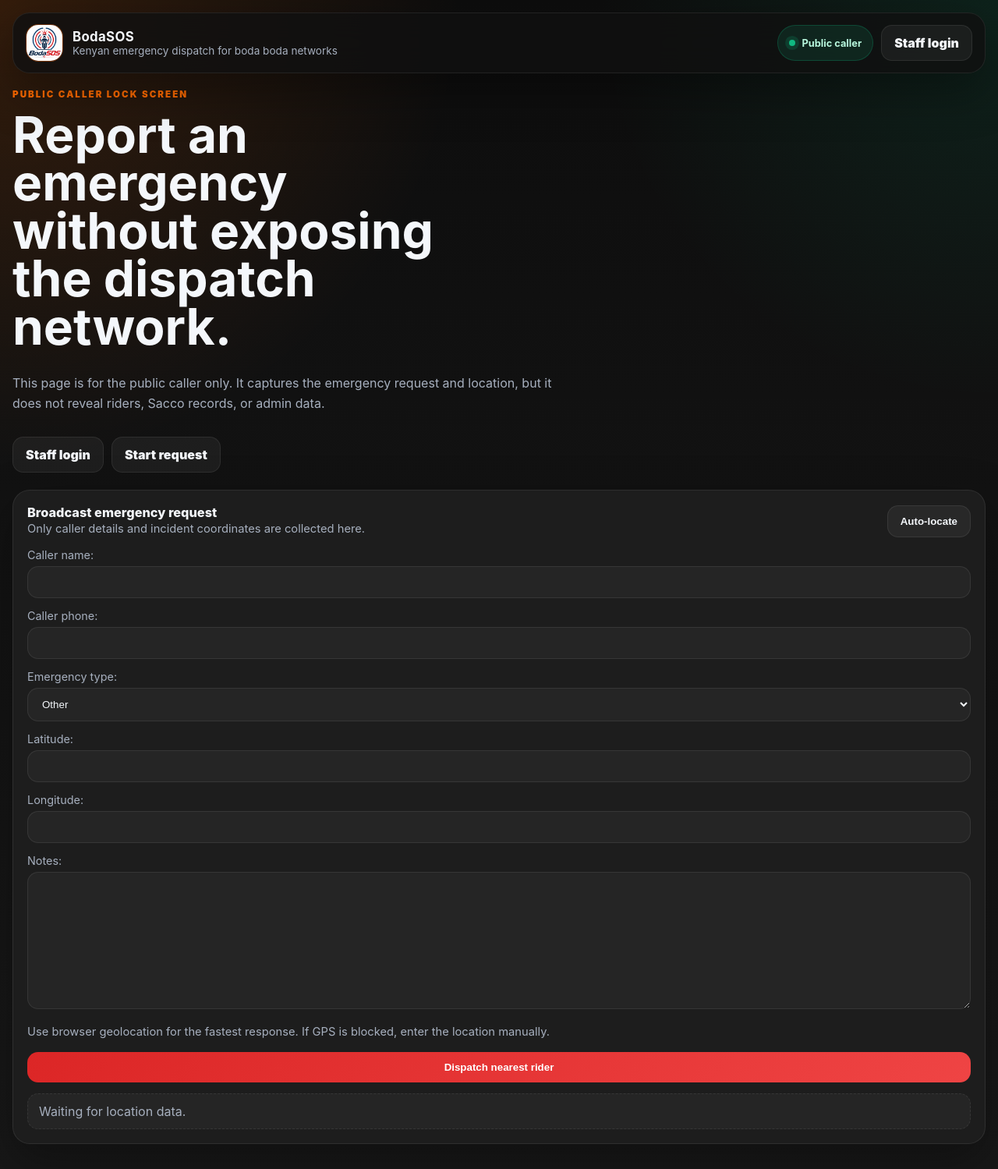
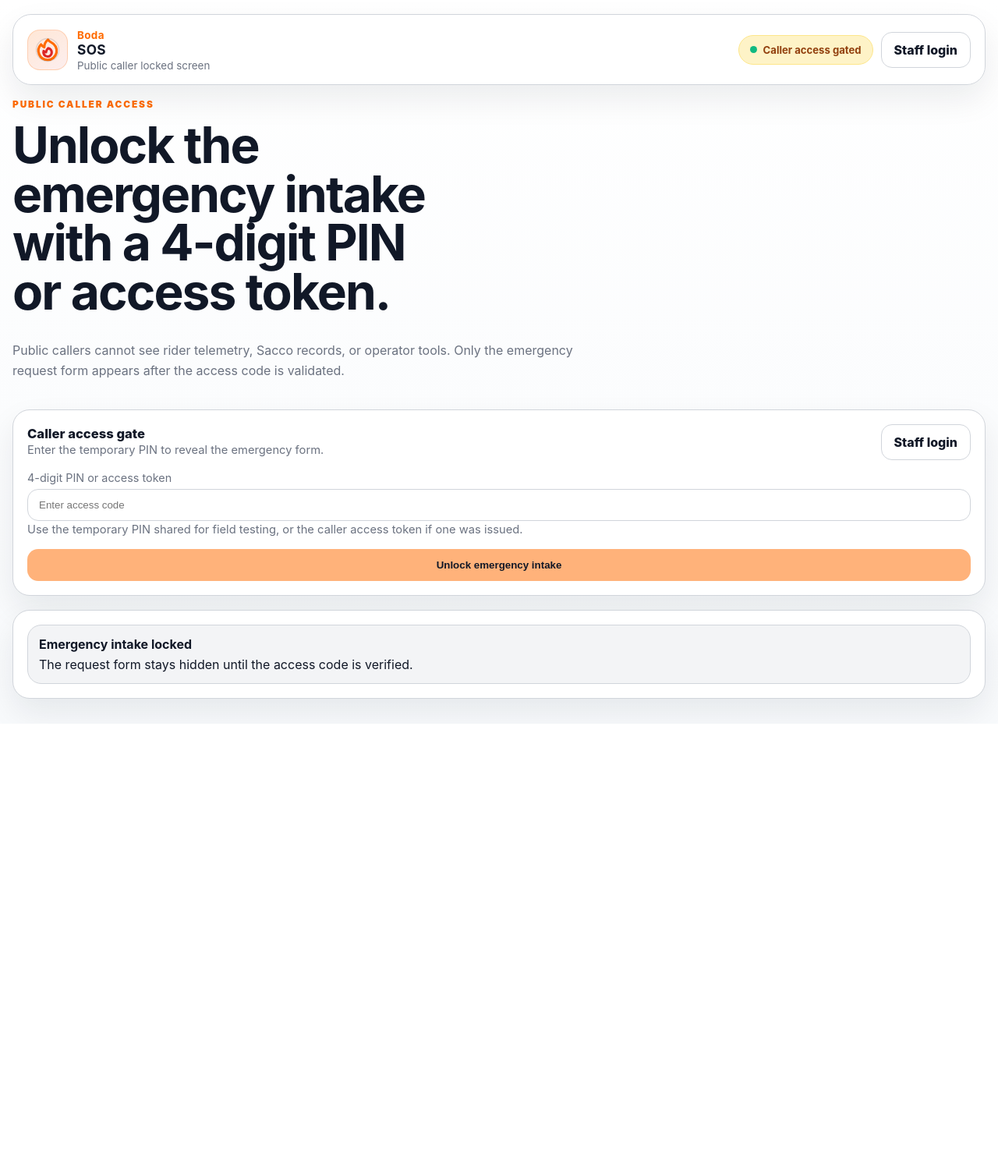
Before and after one commit to theo24-sys/BodaSOS, a Django app: page / in a window 1280 px wide. Shown: the whole page at 78% size. After the commit the page ends 925 px from the top, so only its background shows below. Run offline with Django 5.2, Linux system fonts and the light colour scheme.

Commit message:
Add light theme and caller PIN gate

```diff
--- a/dispatch/views.py
+++ b/dispatch/views.py
@@ -7,6 +7,7 @@ from django.contrib import messages
 from django.contrib.auth.models import Group
 from django.contrib.auth.models import User
 from django.contrib.auth.decorators import login_required
+from django.conf import settings
 from django.http import HttpResponse, JsonResponse
 from django.templatetags.static import static
 from django.urls import reverse
@@ -31,6 +32,8 @@ from .services import assign_nearest_rider, find_nearest_rider
 
 
 logger = logging.getLogger(__name__)
+PUBLIC_ACCESS_SESSION_KEY = "bodasos_public_access_granted"
+PUBLIC_ACCESS_SESSION_SECONDS = 120 * 60
 
 
 def _user_role(user) -> str:
@@ -61,6 +64,31 @@ def _base_public_context():
     }
 
 
+def _has_public_access(request) -> bool:
+    granted_at = request.session.get(PUBLIC_ACCESS_SESSION_KEY)
+    if not granted_at:
+        return False
+    return True
+
+
+def _grant_public_access(request) -> None:
+    request.session[PUBLIC_ACCESS_SESSION_KEY] = True
+    request.session.set_expiry(PUBLIC_ACCESS_SESSION_SECONDS)
+
+
+def _clear_public_access(request) -> None:
+    request.session.pop(PUBLIC_ACCESS_SESSION_KEY, None)
+
+
+def _valid_caller_secret(value: str) -> bool:
+    candidate = (value or "").strip()
+    if not candidate:
+        return False
+    if candidate == settings.PUBLIC_CALLER_TOKEN:
+        return True
+    return candidate == settings.PUBLIC_CALLER_PIN and candidate.isdigit() and len(candidate) == 4
+
+
 def _portal_context(request):
     role = _user_role(request.user)
     rider = getattr(request.user, "rider_profile", None)
@@ -88,7 +116,26 @@ def _home_context():
 def home(request):
     if request.user.is_authenticated:
         return redirect("portal")
-    return render(request, "dispatch/home.html", _home_context() | _base_public_context())
+    if request.method == "POST":
+        access_value = request.POST.get("access_code", "")
+        if _valid_caller_secret(access_value):
+            _grant_public_access(request)
+            messages.success(request, "Public access unlocked for emergency intake.")
+            return redirect("home")
+        messages.error(request, "Invalid PIN or access token.")
+    caller_access_granted = _has_public_access(request)
+    if not caller_access_granted:
+        _clear_public_access(request)
+    return render(
+        request,
+        "dispatch/home.html",
+        _home_context()
+        | _base_public_context()
+        | {
+            "caller_access_granted": caller_access_granted,
+            "caller_gate_label": "4-digit PIN or access token",
+        },
+    )
 
 
 @login_required
@@ -204,6 +251,9 @@ def rider_verify_phone(request):
 
 @require_http_methods(["GET", "POST"])
 def emergency_request_create(request):
+    if not _has_public_access(request):
+        messages.error(request, "Enter the public access PIN before submitting an emergency request.")
+        return redirect("home")
     if request.method == "POST":
         form = EmergencyRequestForm(request.POST)
         if form.is_valid():
--- a/salamanoda/settings.py
+++ b/salamanoda/settings.py
@@ -15,6 +15,8 @@ AFRICASTALKING_USERNAME = os.getenv("AFRICASTALKING_USERNAME", "")
 AFRICASTALKING_API_KEY = os.getenv("AFRICASTALKING_API_KEY", "")
 AFRICASTALKING_SENDER_ID = os.getenv("AFRICASTALKING_SENDER_ID", "")
 AFRICASTALKING_SANDBOX = os.getenv("AFRICASTALKING_SANDBOX", "true").lower() != "false"
+PUBLIC_CALLER_PIN = os.getenv("PUBLIC_CALLER_PIN", "2468").strip()
+PUBLIC_CALLER_TOKEN = os.getenv("PUBLIC_CALLER_TOKEN", "").strip()
 
 INSTALLED_APPS = [
     "django.contrib.admin",
--- a/templates/dispatch/base.html
+++ b/templates/dispatch/base.html
@@ -5,216 +5,201 @@
     <meta name="viewport" content="width=device-width, initial-scale=1, viewport-fit=cover">
     <meta name="theme-color" content="#FF6B00">
     <meta name="apple-mobile-web-app-capable" content="yes">
-    <meta name="apple-mobile-web-app-status-bar-style" content="black-translucent">
+    <meta name="apple-mobile-web-app-status-bar-style" content="default">
     <title>{% block title %}BodaSOS{% endblock %}</title>
     {% load static %}
     <link rel="manifest" href="{% url 'web_manifest' %}">
     <link rel="icon" type="image/png" href="{% static 'dispatch/bodasos-icon.png' %}">
-    <link rel="apple-touch-icon" href="{% static 'dispatch/bodasos-icon.png' %}">
     <style>
       :root {
-        color-scheme: dark;
-        --bg: #121212;
-        --bg-soft: #1a1a1a;
-        --panel: rgba(30, 30, 30, 0.94);
-        --panel-strong: #1f1f1f;
-        --text: #f4f7fb;
-        --muted: #a7b0bf;
-        --border: rgba(255, 255, 255, 0.08);
+        color-scheme: light;
+        --bg: #ffffff;
+        --surface: #f3f4f6;
+        --card: #ffffff;
+        --text: #111827;
+        --muted: #6b7280;
+        --border: #d1d5db;
         --accent: #ff6b00;
         --danger: #dc2626;
         --success: #10b981;
-        --shadow: 0 22px 60px rgba(0, 0, 0, 0.34);
+        --shadow: 0 18px 40px rgba(15, 23, 42, 0.08);
       }
 
       * { box-sizing: border-box; }
-
       html { scroll-behavior: smooth; }
-
       body {
         margin: 0;
+        min-height: 100vh;
         font-family: Inter, system-ui, -apple-system, BlinkMacSystemFont, "Segoe UI", sans-serif;
-        background:
-          radial-gradient(circle at top left, rgba(255, 107, 0, 0.16), transparent 30%),
-          radial-gradient(circle at top right, rgba(16, 185, 129, 0.12), transparent 26%),
-          linear-gradient(180deg, #0d0d0d 0%, #121212 42%, #181818 100%);
+        background: linear-gradient(180deg, #ffffff 0%, #f8fafc 100%);
         color: var(--text);
-        min-height: 100vh;
       }
-
-      a { color: inherit; }
-
-      img { max-width: 100%; display: block; }
-
+      a { color: inherit; text-decoration: none; }
       .shell {
-        max-width: 1280px;
+        max-width: 1320px;
         margin: 0 auto;
-        padding: 20px 16px 32px;
+        padding: 18px 16px 32px;
       }
-
       .topbar {
-        position: sticky;
-        top: 0;
-        z-index: 30;
         display: flex;
         justify-content: space-between;
         align-items: center;
-        gap: 14px;
-        padding: 14px 16px;
-        margin: -4px 0 20px;
-        background: rgba(17, 17, 17, 0.82);
+        gap: 16px;
+        padding: 16px 18px;
+        margin-bottom: 18px;
+        background: rgba(255, 255, 255, 0.92);
         border: 1px solid var(--border);
-        border-radius: 22px;
-        backdrop-filter: blur(18px);
+        border-radius: 24px;
         box-shadow: var(--shadow);
+        backdrop-filter: blur(10px);
       }
-
       .brand {
         display: flex;
         align-items: center;
         gap: 12px;
         min-width: 0;
       }
-
       .brand-badge {
-        width: 48px;
-        height: 48px;
+        width: 52px;
+        height: 52px;
         border-radius: 16px;
-        background: linear-gradient(160deg, rgba(255, 107, 0, 0.22), rgba(220, 38, 38, 0.12));
-        border: 1px solid rgba(255, 107, 0, 0.28);
+        background: linear-gradient(145deg, rgba(255, 107, 0, 0.16), rgba(220, 38, 38, 0.08));
+        border: 1px solid rgba(255, 107, 0, 0.22);
         display: grid;
         place-items: center;
         flex: 0 0 auto;
-        overflow: hidden;
       }
-
-      .brand-badge img {
-        width: 100%;
-        height: 100%;
-        object-fit: cover;
-      }
-
-      .brand-copy {
-        min-width: 0;
-      }
-
+      .brand-badge svg { width: 34px; height: 34px; }
       .brand-copy strong {
         display: block;
-        font-size: 1.05rem;
+        font-size: 1.08rem;
         letter-spacing: 0.02em;
       }
-
       .brand-copy span {
         display: block;
         color: var(--muted);
-        font-size: 0.85rem;
+        font-size: 0.84rem;
+        margin-top: 2px;
       }
-
+      .inline-actions {
+        display: flex;
+        flex-wrap: wrap;
+        align-items: center;
+        justify-content: flex-end;
+        gap: 10px;
+      }
       .status-pill {
         display: inline-flex;
         align-items: center;
         gap: 8px;
         padding: 10px 14px;
         border-radius: 999px;
-        background: rgba(16, 185, 129, 0.12);
-        border: 1px solid rgba(16, 185, 129, 0.24);
-        color: #b7f7dd;
-        font-size: 0.8rem;
+        background: #fef3c7;
+        border: 1px solid #fde68a;
+        color: #92400e;
         font-weight: 700;
+        font-size: 0.82rem;
         white-space: nowrap;
       }
-
       .status-dot {
-        width: 8px;
-        height: 8px;
+        width: 9px;
+        height: 9px;
         border-radius: 999px;
         background: var(--success);
-        box-shadow: 0 0 0 5px rgba(16, 185, 129, 0.16);
       }
-
-      .install-button {
+      .button,
+      button,
+      input[type="submit"] {
         display: inline-flex;
         align-items: center;
         justify-content: center;
         gap: 8px;
-        padding: 11px 14px;
-        border-radius: 999px;
-        border: 1px solid rgba(255, 107, 0, 0.28);
-        background: linear-gradient(135deg, rgba(255, 107, 0, 0.95), rgba(255, 122, 24, 0.9));
-        color: #fff;
+        border: 1px solid transparent;
+        border-radius: 14px;
+        padding: 12px 16px;
+        background: #ffb27a;
+        color: #111827;
         font-weight: 800;
         cursor: pointer;
       }
-
+      .button.secondary {
+        background: #ffffff;
+        border-color: var(--border);
+        color: var(--text);
+      }
+      .button.danger,
+      button.danger,
+      input[type="submit"].danger {
+        background: var(--danger);
+        color: #ffffff;
+      }
+      .install-button {
+        background: var(--accent);
+        color: #ffffff;
+        border-color: rgba(0,0,0,0.04);
+      }
       .install-button[hidden] { display: none !important; }
-
+      .install-banner {
+        display: none;
+        margin-bottom: 18px;
+        padding: 14px 16px;
+        border-radius: 18px;
+        background: #fff7ed;
+        border: 1px solid #fed7aa;
+        color: #9a3412;
+      }
+      .install-banner strong { display: block; margin-bottom: 4px; }
       .messages {
         list-style: none;
         padding: 0;
-        margin: 0 0 18px;
+        margin: 0 0 16px;
         display: grid;
         gap: 10px;
       }
-
       .messages li {
         padding: 12px 14px;
         border-radius: 16px;
-        background: rgba(16, 185, 129, 0.12);
-        border: 1px solid rgba(16, 185, 129, 0.24);
-        color: #dcfff1;
+        background: #ecfdf5;
+        border: 1px solid #a7f3d0;
+        color: #065f46;
       }
-
       .hero {
         display: grid;
         gap: 14px;
-        margin-bottom: 22px;
+        margin-bottom: 20px;
       }
-
       .eyebrow {
         color: var(--accent);
         text-transform: uppercase;
-        letter-spacing: 0.18em;
-        font-size: 0.72rem;
+        letter-spacing: 0.16em;
+        font-size: 0.74rem;
         font-weight: 900;
       }
-
       h1 {
         margin: 0;
-        font-size: clamp(2.1rem, 5vw, 4.4rem);
-        line-height: 0.96;
+        font-size: clamp(2rem, 5vw, 4.2rem);
+        line-height: 0.98;
+        letter-spacing: -0.03em;
         max-width: 13ch;
       }
-
       .subhead {
-        max-width: 70ch;
+        max-width: 74ch;
         color: var(--muted);
         font-size: 1rem;
-        line-height: 1.6;
+        line-height: 1.65;
       }
-
       .dashboard-grid {
         display: grid;
         grid-template-columns: repeat(12, minmax(0, 1fr));
         gap: 18px;
       }
-
       .card {
-        background: var(--panel);
+        background: var(--card);
         border: 1px solid var(--border);
         border-radius: 22px;
         padding: 18px;
         box-shadow: var(--shadow);
-        backdrop-filter: blur(16px);
       }
-
-      .card h2, .card h3 { margin-top: 0; }
-
-      .panel-title {
-        margin: 0;
-        font-size: 1.02rem;
-        font-weight: 800;
-      }
-
       .panel-head {
         display: flex;
         justify-content: space-between;
@@ -222,228 +207,110 @@
         gap: 12px;
         margin-bottom: 14px;
       }
-
-      .panel-lead {
-        color: var(--muted);
-        font-size: 0.92rem;
-        line-height: 1.5;
-      }
-
+      .panel-title { margin: 0; font-size: 1.04rem; font-weight: 800; }
+      .panel-lead { color: var(--muted); font-size: 0.92rem; line-height: 1.5; }
       .stat-grid {
         display: grid;
         grid-template-columns: repeat(4, minmax(0, 1fr));
         gap: 12px;
       }
-
       .stat {
-        background: rgba(255, 255, 255, 0.03);
+        background: var(--surface);
         border: 1px solid var(--border);
         border-radius: 18px;
         padding: 14px;
       }
-
-      .stat strong {
-        display: block;
-        font-size: 1.45rem;
-        line-height: 1;
-        margin-bottom: 6px;
-      }
-
+      .stat strong { display: block; font-size: 1.35rem; line-height: 1; margin-bottom: 6px; }
       .stat span {
         color: var(--muted);
-        font-size: 0.85rem;
+        font-size: 0.76rem;
         text-transform: uppercase;
         letter-spacing: 0.08em;
       }
-
-      .button,
-      button,
-      input[type="submit"] {
-        display: inline-flex;
-        align-items: center;
-        justify-content: center;
-        gap: 8px;
-        border: 0;
-        border-radius: 14px;
-        padding: 12px 16px;
-        background: linear-gradient(135deg, var(--accent), #ff7a18);
-        color: #10131a;
-        font-weight: 900;
-        text-decoration: none;
-        cursor: pointer;
-      }
-
-      .button.secondary {
-        background: rgba(255, 255, 255, 0.05);
-        color: var(--text);
-        border: 1px solid var(--border);
-      }
-
-      .button.danger,
-      button.danger,
-      input[type="submit"].danger {
-        background: linear-gradient(135deg, var(--danger), #ef4444);
-        color: #fff;
-      }
-
-      label {
-        display: block;
-        margin: 10px 0 6px;
-        color: var(--muted);
-        font-size: 0.9rem;
-      }
-
-      input,
-      select,
-      textarea {
+      label { display: block; margin: 10px 0 6px; color: var(--muted); font-size: 0.9rem; }
+      input, select, textarea {
         width: 100%;
         padding: 12px 14px;
         border-radius: 14px;
         border: 1px solid var(--border);
-        background: rgba(255, 255, 255, 0.04);
+        background: #ffffff;
         color: var(--text);
       }
-
-      input::placeholder,
-      textarea::placeholder {
-        color: #7f8897;
+      textarea { min-height: 110px; resize: vertical; }
+      input:focus, select:focus, textarea:focus {
+        outline: none;
+        border-color: rgba(255, 107, 0, 0.7);
+        box-shadow: 0 0 0 3px rgba(255, 107, 0, 0.12);
       }
-
-      textarea {
-        min-height: 110px;
-        resize: vertical;
-      }
-
-      input:focus,
-      select:focus,
-      textarea:focus {
-        outline: none;
-        border-color: rgba(255, 107, 0, 0.72);
-        box-shadow: 0 0 0 3px rgba(255, 107, 0, 0.16);
-      }
-
-      .hint {
-        color: var(--muted);
-        font-size: 0.92rem;
-        line-height: 1.5;
-      }
-
+      .hint { color: var(--muted); font-size: 0.92rem; line-height: 1.5; }
       .split-output {
         margin-top: 14px;
         padding: 12px 14px;
         border-radius: 14px;
-        background: rgba(255, 255, 255, 0.04);
+        background: #f9fafb;
         border: 1px dashed var(--border);
         color: var(--muted);
       }
-
       .map-shell {
         min-height: 420px;
         border-radius: 18px;
         overflow: hidden;
-        background: #0a0f17;
+        background: #f8fafc;
         border: 1px solid var(--border);
       }
-
-      table {
-        width: 100%;
-        border-collapse: collapse;
-      }
-
-      th,
-      td {
-        text-align: left;
-        padding: 12px 10px;
-        border-bottom: 1px solid var(--border);
-        vertical-align: top;
-      }
-
+      table { width: 100%; border-collapse: collapse; }
+      th, td { text-align: left; padding: 12px 10px; border-bottom: 1px solid var(--border); vertical-align: top; }
       th {
         color: var(--muted);
-        font-size: 0.75rem;
+        font-size: 0.74rem;
         text-transform: uppercase;
         letter-spacing: 0.09em;
       }
-
       .badge {
         padding: 6px 10px;
         border-radius: 999px;
-        background: rgba(255, 255, 255, 0.08);
+        background: #f3f4f6;
         display: inline-block;
         white-space: nowrap;
       }
-
-      .badge.success {
-        background: rgba(16, 185, 129, 0.12);
-        color: #9ff0cf;
+      .badge.success { background: #ecfdf5; color: #047857; }
+      .badge.warning { background: #fff7ed; color: #c2410c; }
+      .badge.danger { background: #fef2f2; color: #b91c1c; }
+      .surface {
+        background: var(--surface);
+        border: 1px solid var(--border);
+        border-radius: 18px;
+        padding: 14px;
       }
-
-      .badge.warning {
-        background: rgba(255, 107, 0, 0.12);
-        color: #ffd0b0;
-      }
-
-      .badge.danger {
-        background: rgba(220, 38, 38, 0.12);
-        color: #ffb2b2;
-      }
-
       .col-12 { grid-column: span 12; }
       .col-8 { grid-column: span 8; }
       .col-6 { grid-column: span 6; }
       .col-5 { grid-column: span 5; }
       .col-4 { grid-column: span 4; }
-
+      .col-3 { grid-column: span 3; }
       .stack-form p { margin: 0 0 14px; }
-
-      .inline-actions {
-        display: flex;
-        flex-wrap: wrap;
-        gap: 10px;
+      .inline-actions { display: flex; flex-wrap: wrap; gap: 10px; }
+      .mobile-only { display: none; }
+      .portal-shell {
+        border: 1px solid var(--border);
+        border-radius: 22px;
+        background: #ffffff;
+        box-shadow: var(--shadow);
       }
-
-      .mobile-only {
-        display: none;
-      }
-
-      .surface {
-        background: rgba(255, 255, 255, 0.03);
-        border: 1px solid var(--border);
-        border-radius: 18px;
-        padding: 14px;
-      }
-
-      .install-banner {
-        display: none;
-        margin: 0 0 18px;
-        padding: 14px 16px;
-        border-radius: 18px;
-        background: rgba(255, 107, 0, 0.1);
-        border: 1px solid rgba(255, 107, 0, 0.22);
-        color: #ffd7be;
-      }
-
-      .install-banner strong {
-        display: block;
-        margin-bottom: 4px;
-      }
-
       @media (max-width: 980px) {
+        .topbar { flex-direction: column; align-items: flex-start; }
         .dashboard-grid { grid-template-columns: 1fr; }
-        .col-12, .col-8, .col-6, .col-5, .col-4 { grid-column: span 12; }
+        .col-12, .col-8, .col-6, .col-5, .col-4, .col-3 { grid-column: span 12; }
         .stat-grid { grid-template-columns: repeat(2, minmax(0, 1fr)); }
-        .topbar { align-items: flex-start; flex-direction: column; }
         .map-shell { min-height: 320px; }
       }
-
       @media (max-width: 720px) {
-        .shell { padding: 14px 12px 28px; }
+        .shell { padding: 12px 12px 24px; }
         .stat-grid { grid-template-columns: 1fr 1fr; }
         .panel-head { flex-direction: column; align-items: flex-start; }
         .button, button, input[type="submit"] { width: 100%; }
         .mobile-only { display: inline-flex; }
       }
-
       @media (prefers-reduced-motion: reduce) {
         html { scroll-behavior: auto; }
       }
@@ -454,22 +321,25 @@
       <header class="topbar">
         <div class="brand">
           <div class="brand-badge" aria-hidden="true">
-            <img src="{% static 'dispatch/bodasos-icon.png' %}" alt="BodaSOS logo">
+            <svg viewBox="0 0 24 24" fill="none" xmlns="http://www.w3.org/2000/svg" role="img" aria-label="BodaSOS">
+              <path d="M15.362 5.214A8.252 8.252 0 0 1 12 21a8.25 8.25 0 0 1-5.962-13.953A8.287 8.287 0 0 0 9 9.601a8.983 8.983 0 0 1 3.361-6.867 8.21 8.21 0 0 0 3 2.48Z" stroke="#FF6B00" stroke-width="2.25" stroke-linecap="round" stroke-linejoin="round"/>
+              <path d="M12 18a3.75 3.75 0 0 0 .495-7.467 5.99 5.99 0 0 0-1.925 3.546 5.974 5.974 0 0 1-2.133-1A3.75 3.75 0 0 0 12 18Z" stroke="#DC2626" stroke-width="2.25" stroke-linecap="round" stroke-linejoin="round"/>
+              <circle cx="12" cy="12" r="10.25" stroke="#111827" stroke-opacity="0.12"/>
+            </svg>
           </div>
           <div class="brand-copy">
-            <strong>BodaSOS</strong>
-            <span>Kenyan emergency dispatch for boda boda networks</span>
+            <strong><span style="color:#FF6B00">Boda</span>SOS</strong>
+            <span>{% if request.user.is_authenticated %}{{ request.user.get_username }}{% else %}Public caller locked screen{% endif %}</span>
           </div>
         </div>
         <div class="inline-actions">
-          <span class="status-pill"><span class="status-dot"></span>{% if request.user.is_authenticated %}{{ request.user.get_username }}{% else %}Public caller{% endif %}</span>
+          <span class="status-pill"><span class="status-dot"></span>{% if request.user.is_authenticated %}{{ request.user.get_username }}{% else %}Caller access gated{% endif %}</span>
           {% if request.user.is_authenticated %}
             <a class="button secondary" href="{% url 'portal' %}">Portal</a>
             <a class="button secondary" href="{% url 'logout' %}">Logout</a>
           {% else %}
             <a class="button secondary" href="{% url 'login' %}">Staff login</a>
           {% endif %}
-          <button type="button" class="install-button" id="install-app-btn" hidden>Install app</button>
         </div>
       </header>
 
--- a/templates/dispatch/home.html
+++ b/templates/dispatch/home.html
@@ -1,24 +1,46 @@
 {% extends "dispatch/base.html" %}
-{% block title %}BodaSOS | Public Emergency Entry{% endblock %}
+{% block title %}BodaSOS | Public Emergency Intake{% endblock %}
 {% block content %}
 <section class="hero">
-  <div class="eyebrow">Public caller lock screen</div>
-  <h1>Report an emergency without exposing the dispatch network.</h1>
+  <div class="eyebrow">Public caller access</div>
+  <h1>Unlock the emergency intake with a 4-digit PIN or access token.</h1>
   <p class="subhead">
-    This page is for the public caller only. It captures the emergency request and location, but it does not reveal riders, Sacco records, or admin data.
+    Public callers cannot see rider telemetry, Sacco records, or operator tools. Only the emergency request form appears after the access code is validated.
   </p>
-  <div class="inline-actions">
-    <a class="button secondary" href="{% url 'login' %}">Staff login</a>
-    <a class="button secondary" href="#emergency-core">Start request</a>
-  </div>
 </section>
 
 <div class="dashboard-grid">
+  <div class="card col-12">
+    <div class="panel-head">
+      <div>
+        <h2 class="panel-title">Caller access gate</h2>
+        <div class="panel-lead">Enter the temporary PIN to reveal the emergency form.</div>
+      </div>
+      <a class="button secondary" href="{% url 'login' %}">Staff login</a>
+    </div>
+
+    <form method="post" class="stack-form" autocomplete="off">
+      {% csrf_token %}
+      <label for="id_access_code">4-digit PIN or access token</label>
+      <input
+        id="id_access_code"
+        name="access_code"
+        inputmode="numeric"
+        autocomplete="one-time-code"
+        placeholder="Enter access code"
+        maxlength="64"
+      >
+      <p class="hint">Use the temporary PIN shared for field testing, or the caller access token if one was issued.</p>
+      <input type="submit" value="Unlock emergency intake">
+    </form>
+  </div>
+
+  {% if caller_access_granted %}
     <div class="card col-12" id="emergency-core">
       <div class="panel-head">
         <div>
           <h2 class="panel-title">Broadcast emergency request</h2>
-        <div class="panel-lead">Only caller details and incident coordinates are collected here.</div>
+          <div class="panel-lead">Only patient geolocation and triage details are collected here.</div>
         </div>
         <button class="button secondary" type="button" id="use-location-btn">Auto-locate</button>
       </div>
@@ -30,8 +52,17 @@
       </form>
       <div class="split-output" id="location-output">Waiting for location data.</div>
     </div>
+  {% else %}
+    <div class="card col-12">
+      <div class="surface">
+        <strong style="display:block; margin-bottom:6px;">Emergency intake locked</strong>
+        The request form stays hidden until the access code is verified.
+      </div>
+    </div>
+  {% endif %}
 </div>
 
+{% if caller_access_granted %}
 <script>
   const output = document.getElementById('location-output');
   const latField = document.getElementById('id_latitude');
@@ -63,4 +94,5 @@
     useLocationBtn.addEventListener('click', requestLocation);
   }
 </script>
+{% endif %}
 {% endblock %}
```
Lines whose indentation alone changed are shown as unchanged.
